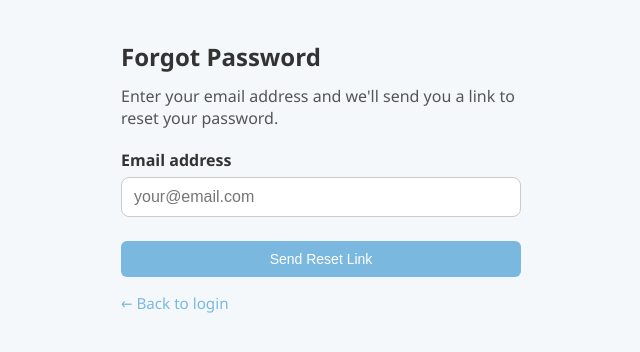
After one commit to Kesava1995/PsycheLifeAppDemo, a Flask app: page /forgot_password in a window 1280 px wide. The commit adds this page. Shown: the top 352 px of the page, without its empty margins (319-959 px from the left). Run offline with Flask 3, Linux system fonts and the light colour scheme.

Commit message:
15032026-3

```diff
--- a/app.py
+++ b/app.py
@@ -3,7 +3,10 @@ PsycheLife - Medical web app for psychiatric patient management.
 """
 
 from dotenv import load_dotenv
-load_dotenv()
+import os as _os
+# Load .env from the same directory as app.py (project root), not from cwd
+_env_path = _os.path.join(_os.path.abspath(_os.path.dirname(__file__)), '.env')
+load_dotenv(_env_path)
 
 from flask import Flask, render_template, request, redirect, url_for, flash, jsonify, send_file, make_response, session, abort
 from functools import wraps
@@ -65,8 +68,10 @@ def get_clinic_hours(doctor):
 
 from models import db, Doctor, Patient, Visit, SymptomEntry, MedicationEntry, SideEffectEntry, MSEEntry, GuestShare, StressorEntry, PersonalityEntry, SafetyMedicalProfile, MajorEvent, AdherenceRange, ClinicalStateRange, DefaultTemplate, CustomTemplate, SubstanceUseEntry, ScaleAssessment, Appointment, DashboardNote, Notification, ScheduleTemplate
 from medical_utils import get_unified_dose, compute_med_chart_value, calculate_start_date, parse_duration, calculate_midpoint_date, format_frequency, process_scale_submission, duration_to_days, format_timedelta_as_duration
-from email_utils import send_dynamic_email
+from email_utils import send_dynamic_email, send_system_email
 from encryption_utils import encrypt_smtp_password, decrypt_smtp_password
+from itsdangerous import URLSafeTimedSerializer, SignatureExpired, BadSignature
+from werkzeug.security import generate_password_hash
 from flask_apscheduler import APScheduler
 import io
 import os
@@ -85,8 +90,9 @@ import json
 from sqlalchemy import text
 
 app = Flask(__name__)
-app.config['SECRET_KEY'] = 'your-secret-key-change-in-production'
+app.config['SECRET_KEY'] = os.environ.get('SECRET_KEY', 'your-secret-key-change-in-production')
 basedir = os.path.abspath(os.path.dirname(__file__))
+serializer = URLSafeTimedSerializer(app.config['SECRET_KEY'])
 
 # Use absolute path for DB
 app.config['SQLALCHEMY_DATABASE_URI'] = 'sqlite:///' + os.path.join(basedir, 'instance', 'psychelife.db')
@@ -237,7 +243,19 @@ def send_daily_reminders():
 
 
 scheduler.init_app(app)
-scheduler.start()
+# On PythonAnywhere, in-process scheduler may not run reliably; set RUN_SCHEDULER=1 to enable, or use Tasks to hit /cron/send_reminders
+if _os.environ.get('RUN_SCHEDULER', '').strip().lower() in ('1', 'true', 'yes'):
+    scheduler.start()
+
+
+@app.route('/cron/send_reminders')
+def cron_send_reminders():
+    """Call from PythonAnywhere Tasks (or external cron) to run daily reminders. Requires CRON_SECRET in env."""
+    if request.args.get('key') != _os.environ.get('CRON_SECRET', ''):
+        return 'Unauthorized', 401
+    send_daily_reminders()
+    return 'OK', 200
+
 
 # --- Register Helper for Templates ---
 @app.context_processor
@@ -381,6 +399,55 @@ def login():
 
     # GET request - redirect to landing
     return redirect(url_for('landing'))
+
+
+@app.route('/forgot_password', methods=['GET', 'POST'])
+def forgot_password():
+    if request.method == 'POST':
+        email = request.form.get('email', '').strip()
+        doctor = Doctor.query.filter_by(email=email).first()
+
+        if doctor:
+            token = serializer.dumps(email, salt='password-reset-salt')
+            reset_url = url_for('reset_password_with_token', token=token, _external=True)
+            subject = "PsycheLife Password Reset Request"
+            body = (
+                f"Hello {doctor.full_name or doctor.username},\n\n"
+                f"To reset your password, please click the following link:\n{reset_url}\n\n"
+                f"This link will expire in 1 hour. If you did not request this, please ignore this email."
+            )
+            send_system_email(email, subject, body)
+
+        flash('If an account with that email exists, a password reset link has been sent.', 'info')
+        return redirect(url_for('landing'))
+
+    return render_template('forgot_password.html')
+
+
+@app.route('/reset_password/<token>', methods=['GET', 'POST'])
+def reset_password_with_token(token):
+    try:
+        email = serializer.loads(token, salt='password-reset-salt', max_age=3600)
+    except SignatureExpired:
+        flash('The password reset link has expired. Please request a new one.', 'error')
+        return redirect(url_for('forgot_password'))
+    except BadSignature:
+        flash('Invalid password reset link.', 'error')
+        return redirect(url_for('forgot_password'))
+
+    if request.method == 'POST':
+        new_password = request.form.get('password', '')
+        doctor = Doctor.query.filter_by(email=email).first()
+        if doctor:
+            doctor.password_hash = generate_password_hash(new_password)
+            db.session.commit()
+            flash('Your password has been reset successfully! You can now log in.', 'success')
+            return redirect(url_for('landing'))
+        flash('Account not found.', 'error')
+        return redirect(url_for('landing'))
+
+    return render_template('reset_password_form.html', token=token)
+
 
 @app.route('/guest/lifechart', methods=['GET', 'POST'])
 def guest_lifechart():
--- /dev/null
+++ b/templates/forgot_password.html
@@ -0,0 +1,28 @@
+{% extends "base.html" %}
+{% block title %}Forgot Password – PsycheLife{% endblock %}
+{% block extra_css %}
+<style>
+    .container-narrow { max-width: 440px; margin: 40px auto; padding: 0 20px; }
+    .form-group { margin-bottom: 16px; }
+    .form-group label { display: block; margin-bottom: 6px; font-weight: 600; color: #333; }
+    .form-control { width: 100%; padding: 10px 12px; border: 1px solid #ccc; border-radius: 8px; font-size: 1rem; box-sizing: border-box; }
+    .form-control:focus { border-color: var(--primary-dark); outline: none; }
+    .btn-block { width: 100%; margin-top: 8px; }
+    .back-link { display: inline-block; margin-top: 16px; color: var(--primary-dark); text-decoration: none; font-size: 0.95rem; }
+    .back-link:hover { text-decoration: underline; }
+</style>
+{% endblock %}
+{% block content %}
+<div class="container-narrow">
+    <h2>Forgot Password</h2>
+    <p style="margin: 12px 0 20px; color: #555;">Enter your email address and we'll send you a link to reset your password.</p>
+    <form method="POST" action="{{ url_for('forgot_password') }}">
+        <div class="form-group">
+            <label for="email">Email address</label>
+            <input type="email" class="form-control" id="email" name="email" required placeholder="your@email.com">
+        </div>
+        <button type="submit" class="btn btn-primary btn-block">Send Reset Link</button>
+    </form>
+    <a href="{{ url_for('landing') }}" class="back-link">← Back to login</a>
+</div>
+{% endblock %}
--- a/templates/landing.html
+++ b/templates/landing.html
@@ -445,7 +445,7 @@
                     <label style="display:flex; align-items:center; font-weight:400; font-size:0.9rem;">
                         <input type="checkbox" style="margin-right:5px;"> Remember me
                     </label>
-                    <a href="#">Forgot password?</a>
+                    <a href="{{ url_for('forgot_password') }}">Forgot password?</a>
                 </div>
                 <button type="submit" class="btn-main">Login</button>
 
```
Also changed, not shown: DEPLOY_PYTHONANYWHERE.md (added, +58 -0 lines), email_utils.py (+30 -0 lines), templates/reset_password_form.html (added, +28 -0 lines), 1 other file.
